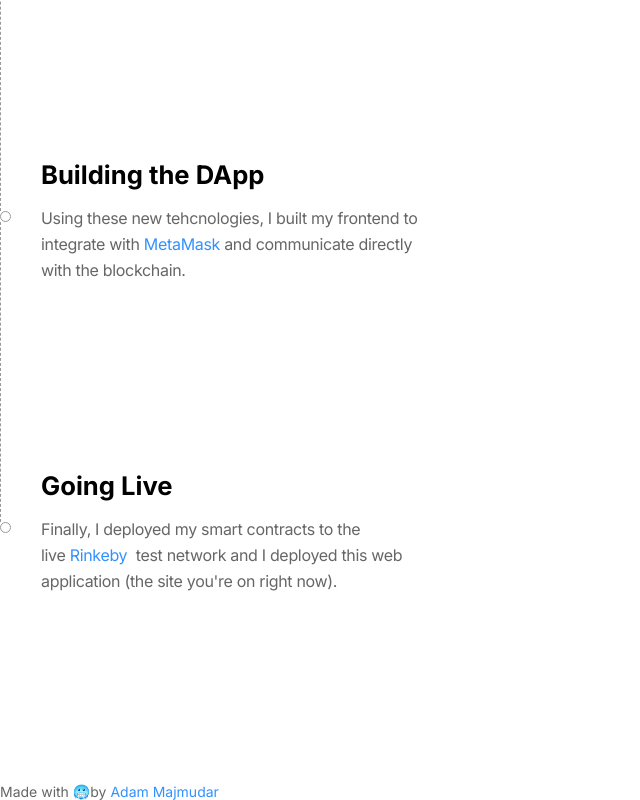
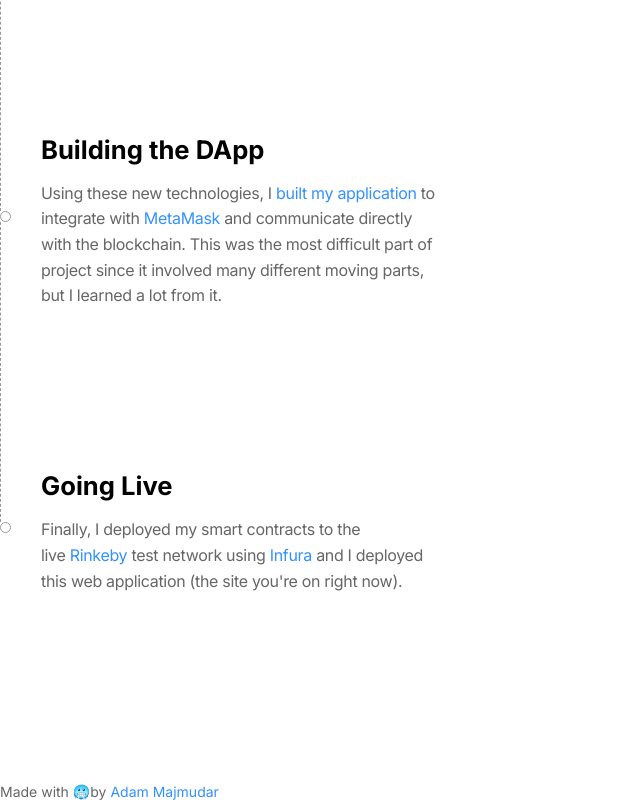
Before and after one commit to adam-maj/erc20-token, a Next.js app: page /About in a window 1280 px wide. Shown: the part 3124-3924 px from the top of the page, without its empty margins (0-640 px from the left). Built offline with nearby package versions, Linux system fonts and the light colour scheme.

Commit message:
About page changes

```diff
--- a/components/Deploy.jsx
+++ b/components/Deploy.jsx
@@ -50,9 +50,12 @@ export default function Deploy() {
         <Right>
           <Heading>Building the DApp</Heading>
           <Paragraph>
-            Using these new tehcnologies, I built my frontend to integrate with&nbsp;
+            Using these new technologies, I&nbsp;
+            <Link href="https://github.com/adam-maj/erc20-token/">built my application</Link>
+            &nbsp;to integrate with&nbsp;
             <Link href="https://metamask.io/" target="_blank">MetaMask</Link>
-            &nbsp;and communicate directly with the blockchain.
+            &nbsp;and communicate directly with the blockchain. This was the most difficult part of
+            project since it involved many different moving parts, but I learned a lot from it.
           </Paragraph>
         </Right>
       </Timeline>
@@ -66,8 +69,10 @@ export default function Deploy() {
           <Heading>Going Live</Heading>
           <Paragraph>
             Finally, I deployed my smart contracts to the live&nbsp;
-            <Link href="https://www.rinkeby.io/#stats" target="_blank">Rinkeby</Link>&nbsp;
-            test network and I deployed this web application (the site you're on right now).
+            <Link href="https://www.rinkeby.io/#stats" target="_blank">Rinkeby</Link>
+            &nbsp;test network using&nbsp;
+            <Link href="https://infura.io/">Infura</Link>
+            &nbsp;and I deployed this web application (the site you're on right now).
           </Paragraph>
         </Right>
       </Timeline>
```
